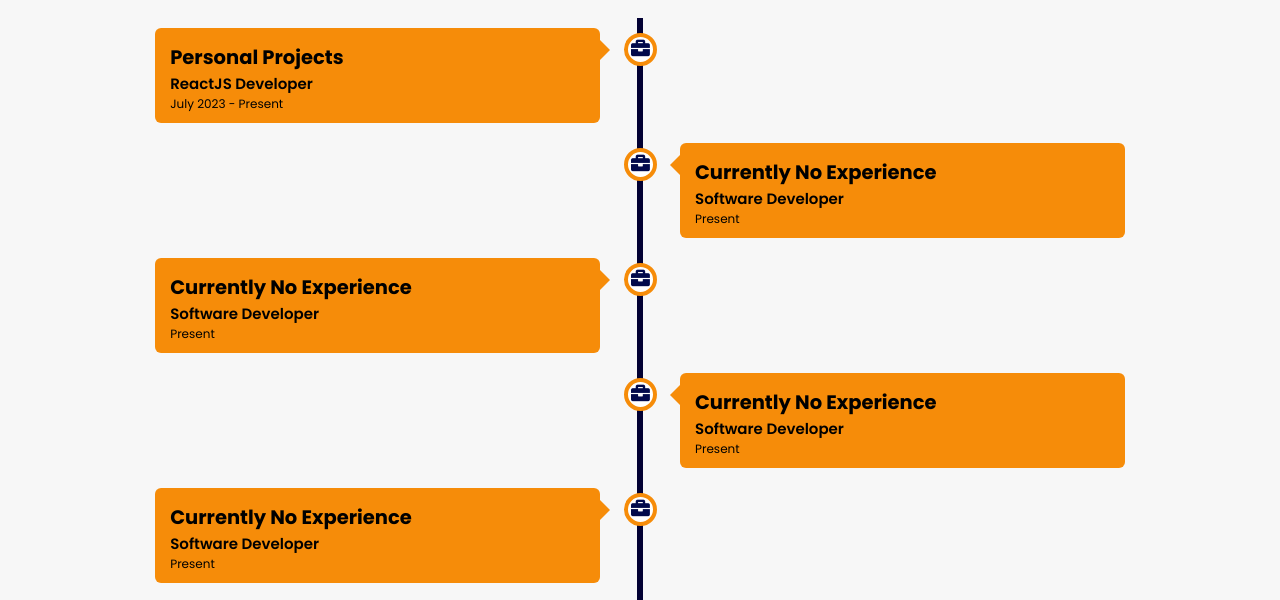
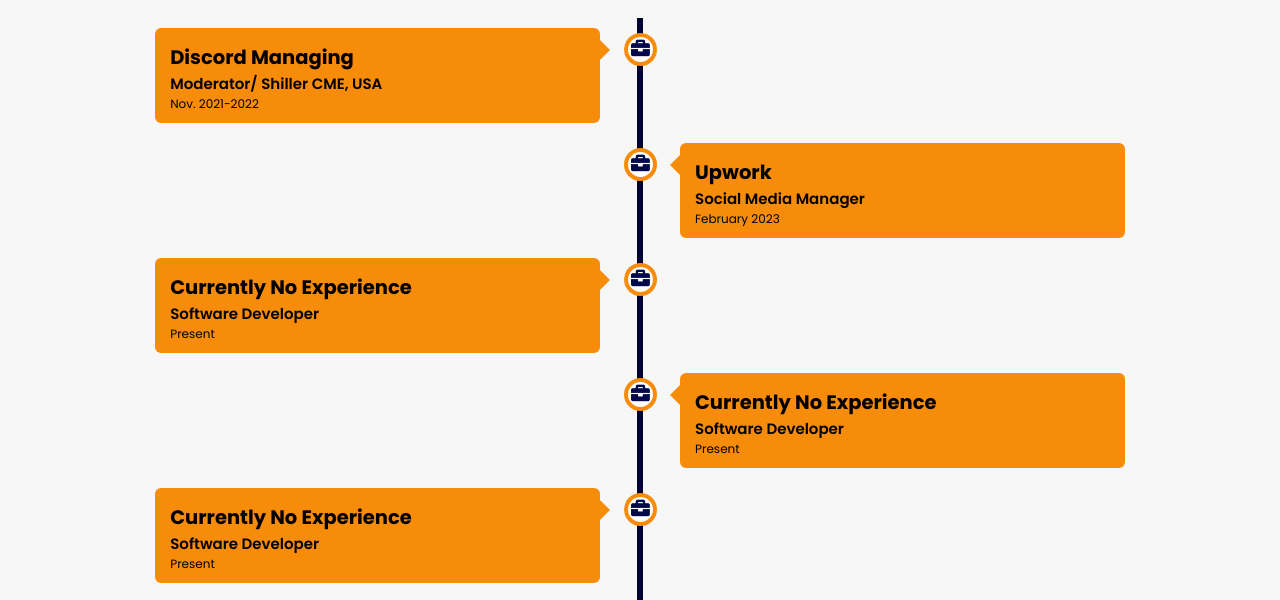
Before and after one commit to Hasnain-malikk/client-1-portfolio, a plain HTML site: page experience/index.html in a window 1280 px wide. Shown: the part 148-748 px from the top of the page. Drawn offline with nearby package versions, Linux system fonts and the light colour scheme.

Commit message:
experience completed

```diff
--- a/experience/index.html
+++ b/experience/index.html
@@ -45,11 +45,11 @@
     <div class="container left">
       <div class="content">
         <div class="tag">
-          <h2>Personal Projects</h2>
+          <h2>Discord Managing</h2>
         </div>
         <div class="desc">
-            <h3>ReactJS developer</h3>
-            <p>July 2023 - present</p>
+            <h3>Moderator/ Shiller CME, USA</h3>
+            <p>Nov. 2021-2022</p>
         </div>
       </div>
     </div>
@@ -57,11 +57,11 @@
     <div class="container right">
         <div class="content">
           <div class="tag">
-            <h2>Currently No Experience</h2>
+            <h2>Upwork</h2>
           </div>
           <div class="desc">
-              <h3>Software Developer</h3>
-              <p>present</p>
+              <h3>Social Media Manager</h3>
+              <p>February 2023</p>
           </div>
         </div>
       </div>
```
Also changed, not shown: index.html (+6 -6 lines).
